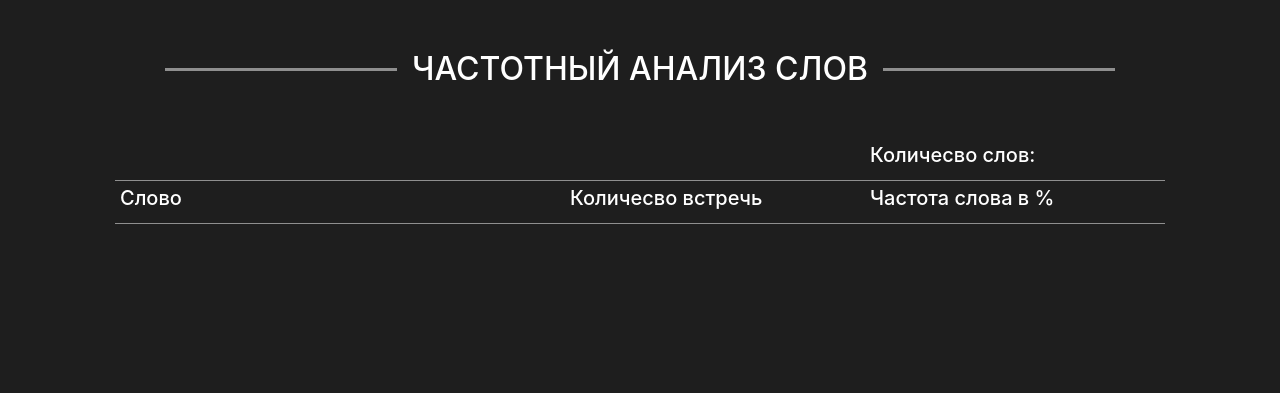
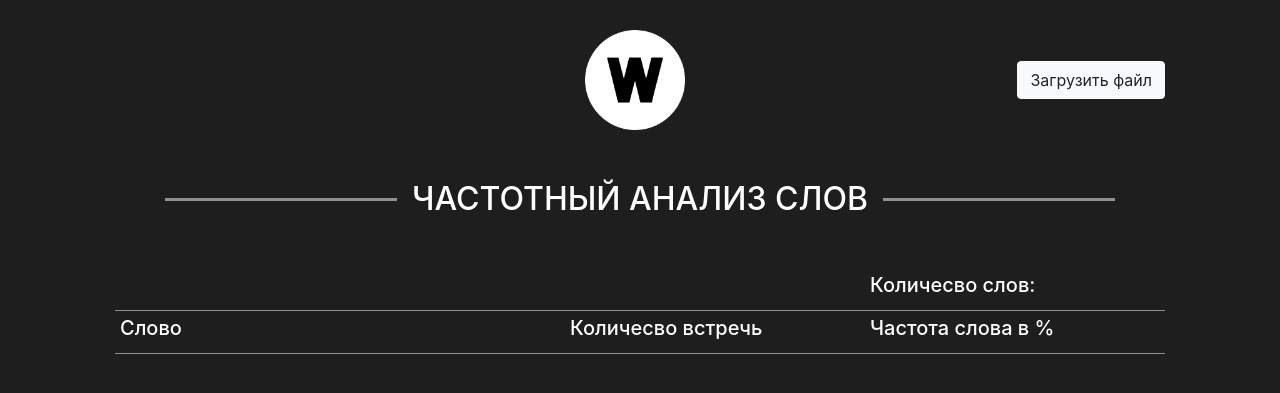
Before and after one commit to P1oot/Lesta, a Django app: page /file/1 in a window 1280 px wide. Shown: the top 393 px of the page. Run offline with Django 4.2, Linux system fonts and the light colour scheme; data that the repository does not hold is empty; some libraries are stand-ins or nearby versions.

Commit message:
Add links and favico

```diff
--- a/lesta/static/css/main_page.css
+++ b/lesta/static/css/main_page.css
@@ -10,13 +10,7 @@
   display: flex;
   align-items: center;
   justify-content: space-between;
-}
-.nav {
-  font-family: Arial, Helvetica, sans-serif;
-}
-.nav-list li{
-  display: inline-block;
-  list-style: none;
+  margin-top: 30px;
 }
 .table-style{
   display: flex;
@@ -42,6 +36,10 @@ table td{
   border-color: rgba(255, 255, 255, 0.5);
   padding: 5px;
 }
+a{
+  text-decoration: none;
+  color: white;
+}
 .foot-container{
   display: flex;
   align-items: center;
--- a/lesta/templates/base.html
+++ b/lesta/templates/base.html
@@ -6,6 +6,7 @@
     <meta name="viewport" content="width=device-width, initial-scale=1.0">
     <meta name="description" content="Подсчет количества и частоты слов">
     <title>{% block title %}{% endblock %}</title>
+    <link rel="icon" href="{% static 'src/favicon.png' %}" type="image">
     <link rel="stylesheet" href="{% static 'css/bootstrap.min.css' %}">
     <link rel="stylesheet" href="{% static 'css/main_page.css' %}">
 </head>
@@ -13,6 +14,13 @@
 
   <header class="">
     <div class="container head-container">
+      <p style='margin-left: 138px'></p>
+      <a href="http://127.0.0.1:8000/"><img src="{% static 'src/favicon.png' %}" style="width:100px; height:100px;"></a>
+      {% if form %}
+        <p style='margin-left: 138px'></p>
+      {% else %}
+        <a class="btn btn-light" href="http://127.0.0.1:8000/upload/" role="button">Загрузить файл</a>
+      {% endif %}
     </div>
   </header>
 
--- a/lesta/templates/file_words.html
+++ b/lesta/templates/file_words.html
@@ -22,7 +22,7 @@
     </tbody>
   </table>
 
-  <table>
+  <table style="margin-bottom: 100px">
     <tbody>
       <tr>
         <td width="450">
```
Also changed, not shown: lesta/templates/index.html (+11 -7 lines), lesta/static/src/favicon.png (added).
